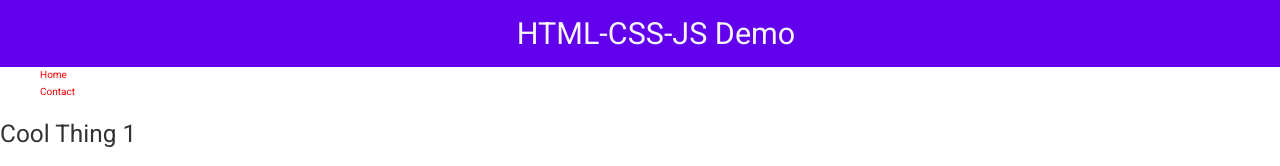
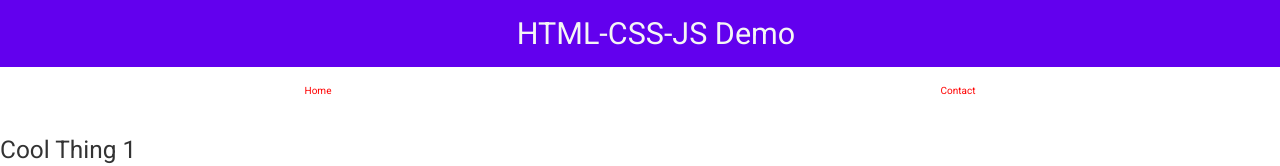
Before and after one commit to Claim-Academy-JS/html-css-js, a website: page index.html in a window 1280 px wide. Shown: the top 166 px of the page. Drawn offline with nearby package versions, Linux system fonts and the light colour scheme.

Commit message:
:lipstick: Add layout for nav

```diff
--- a/index.html
+++ b/index.html
@@ -22,7 +22,7 @@
     </header>
 
     <nav>
-      <ul>
+      <ul class="flex flex-justify-content--space-around">
         <li><a href="#">Home</a></li>
         <li><a href="./contact/index.html">Contact</a></li>
       </ul>
--- a/style.css
+++ b/style.css
@@ -43,6 +43,7 @@ p {
 
 ul {
   margin: 0;
+  padding: 0;
 }
 
 li {
@@ -82,6 +83,18 @@ header {
   width: 100vw;
 }
 
+nav {
+  padding: 1rem 0;
+}
+
+.flex {
+  display: flex;
+}
+
+.flex-justify-content--space-around {
+  justify-content: space-around;
+}
+
 .img--responsive {
   height: auto;
   max-width: 100%;
```
